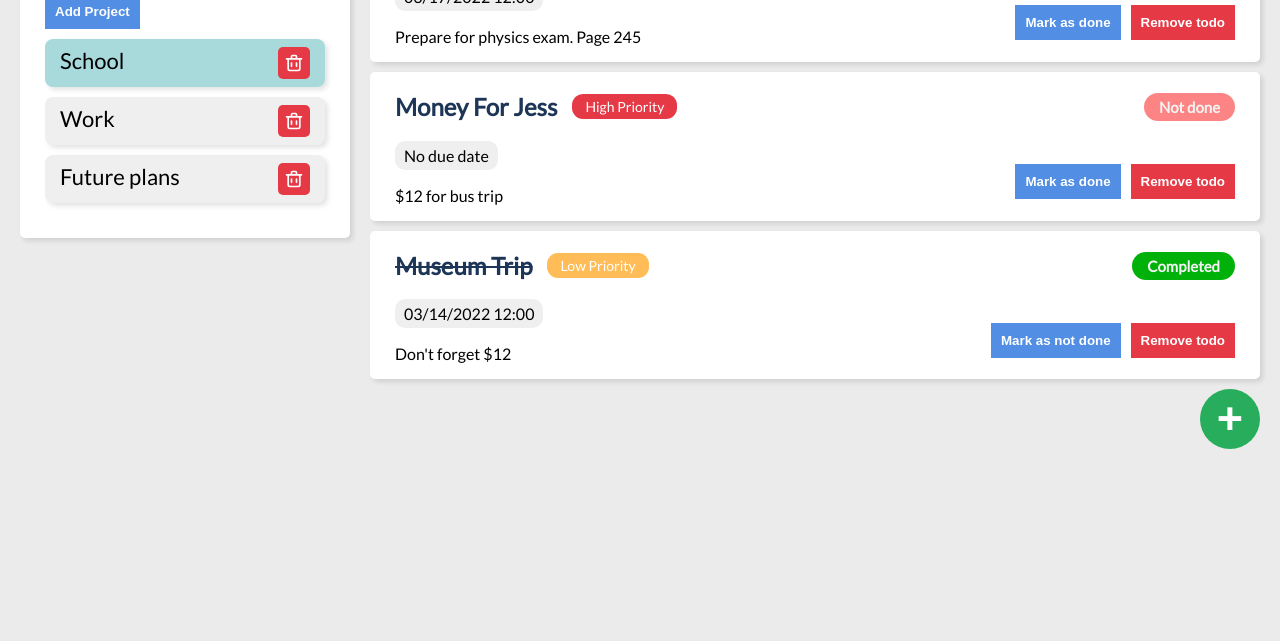
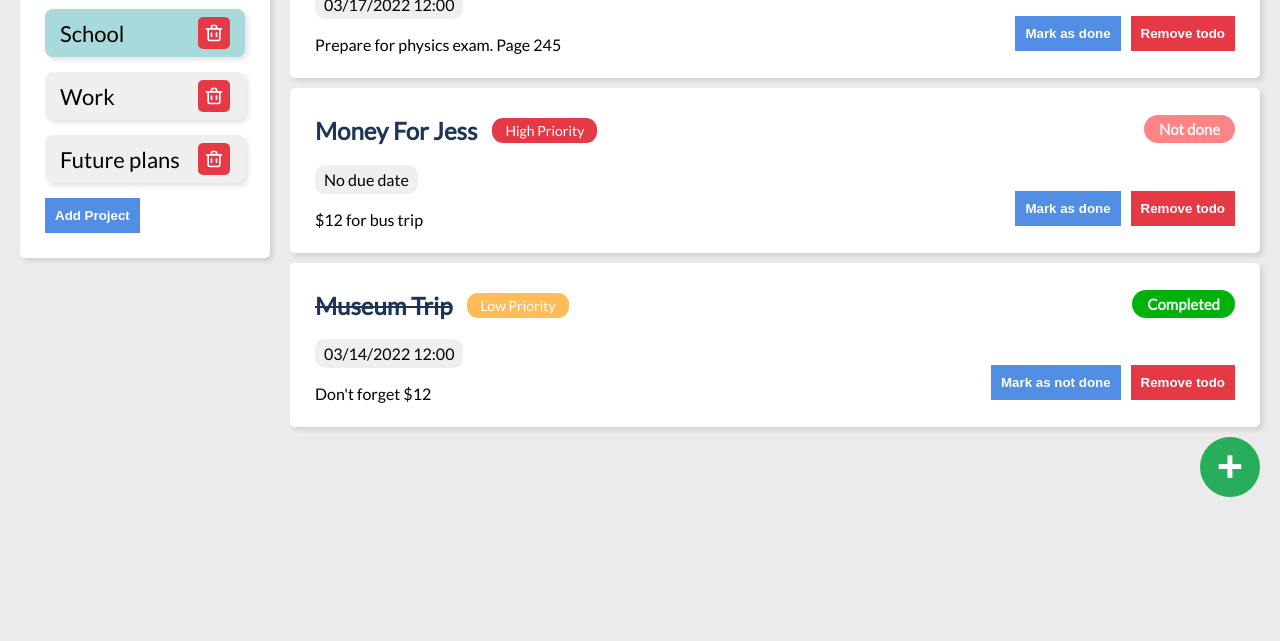
Before and after one commit to kancur/Simple-Todo-App, a website built with webpack: page dist/index.html in a window 1280 px wide. Shown: the part 159-800 px from the top of the page. Built offline with Linux system fonts and the light colour scheme.

Commit message:
fix responsivity issues

```diff
--- a/src/modules/UI.js
+++ b/src/modules/UI.js
@@ -169,17 +169,20 @@ export default class UI {
   ) {
     const that = this;
     const wrapper = document.querySelector("#menuitems");
+    const menubuttonsWrapper = document.querySelector('#menubuttons');
     wrapper.textContent = "";
+    menubuttonsWrapper.innerHTML = "";
+
     const addProjectBtn = this.buttonFactory(
       "Add Project",
       (e) => {
         e.target.blur();
         this.addProjectModal(addProjectHandler);
-      },
-      "mb-10"
+      }
     );
 
-    wrapper.appendChild(addProjectBtn);
+    //wrapper.appendChild(addProjectBtn);
+    menubuttonsWrapper.appendChild(addProjectBtn)
 
     projects.forEach((project, index) => {
       wrapper.appendChild(menuitem(project.name, index));
--- a/src/style.css
+++ b/src/style.css
@@ -19,33 +19,63 @@ header {
   padding: 14px;
   text-align: center;
   font-weight: 600;
-  background-color: #457b9d;
+  background-color: #518ee4;
   box-shadow: 0 0 11px #0000001a;
   color: rgb(238, 238, 238);
 }
 
 #app {
   display: flex;
+  flex-direction: column;
+  padding: 8px;
+  gap: 20px;
+}
+
+@media screen and (min-width: 500px) {
+  #app {
+    padding: 20px;
+  }
+}
+
+#menuitems {
+  display: flex;
   flex-direction: row;
-  padding: 20px;
+  gap: 15px;
+  flex-wrap: wrap;
 }
 
 #menu {
   height: fit-content;
   min-width: 200px;
-  width: 25%;
-  max-width: 280px;
-  font-size: 22px;
+  font-size: 18px;
+  display: flex;
+  flex-direction: column;
+  gap: 15px;
+}
+
+@media screen and (min-width: 960px) {
+  #app {
+    flex-direction: row;
+  }
+
+  #menuitems {
+    flex-direction: column;
+  }
+
+  #menu {
+    font-size: 22px;
+  }
 }
 
 .menuitem {
   display: flex;
   justify-content: space-between;
   padding: 8px 15px 8px 15px;
-  margin-bottom: 10px;
   background-color: #efefef;
   border-radius: 8px;
   box-shadow: 3px 3px 5px #0000001c;
+  gap: 10px;
+  align-items: center;
   cursor: default;
 }
 
@@ -58,20 +88,26 @@ header {
 }
 
 #app-wrap {
-  margin-left: 20px;
   width: auto;
   flex-grow: 1;
 }
 
 .todo-wrapper {
   display: flex;
-  padding: 0px 25px !important;
+  flex-direction: column;
+  padding: 8px 25px !important;
   border-radius: 5px;
   width: auto;
   margin-bottom: 10px;
   box-shadow: 3px 3px 5px #0000001c;
   justify-content: space-between;
   align-items: stretch;
+}
+
+@media screen and (min-width: 960px) {
+  .todo-wrapper {
+    flex-direction: row;
+  }
 }
 
 .todo-wrapper h2 {
@@ -118,9 +154,17 @@ header {
 
 .rightside {
   display: flex;
-  flex-direction: column;
-  justify-content: space-around;
+  flex-direction: row;
+  justify-content: space-between;
   align-items: flex-end;
+  gap: 10px;
+}
+
+@media screen and (min-width: 960px) {
+  .rightside {
+    flex-direction: column;
+    justify-content: space-around;
+  }
 }
 
 .modal {
@@ -161,6 +205,11 @@ header {
 
 .button-row > button {
   margin-left: 10px;
+}
+
+.button-row {
+  display: flex;
+  flex-direction: row;
 }
 
 .red-btn {
```
Also changed, not shown: dist/index.html, dist/main.js.
